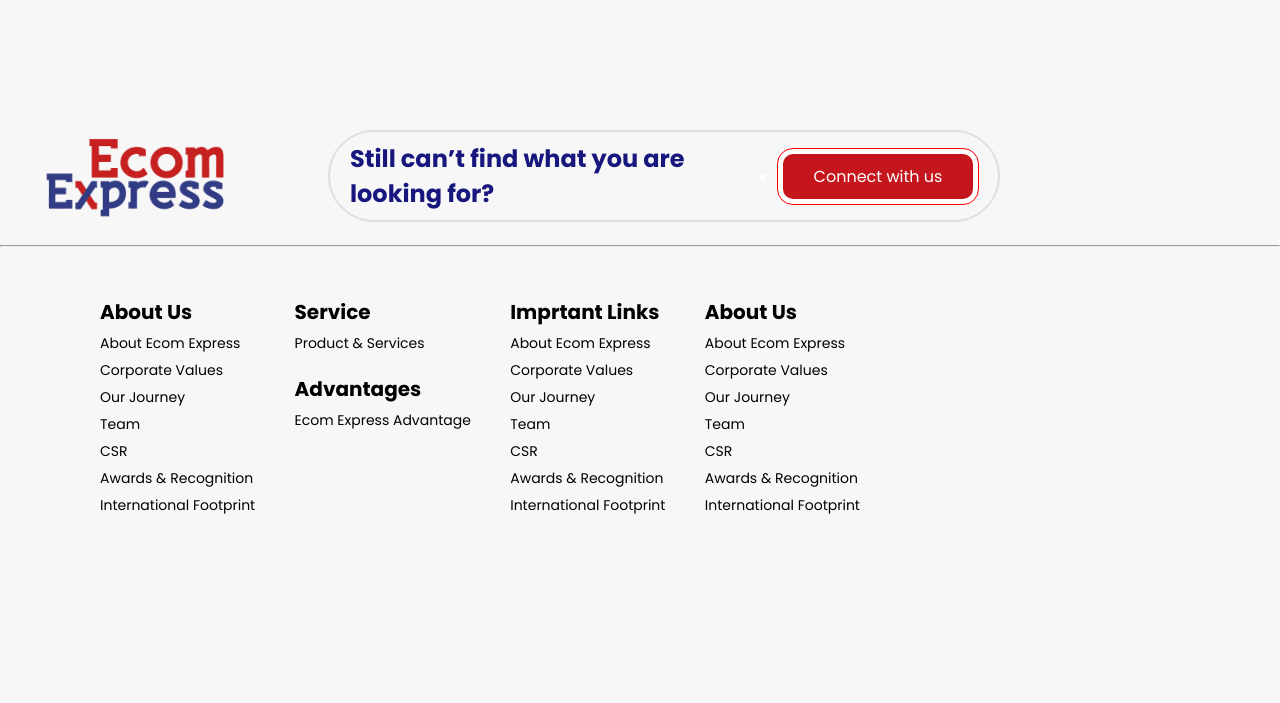
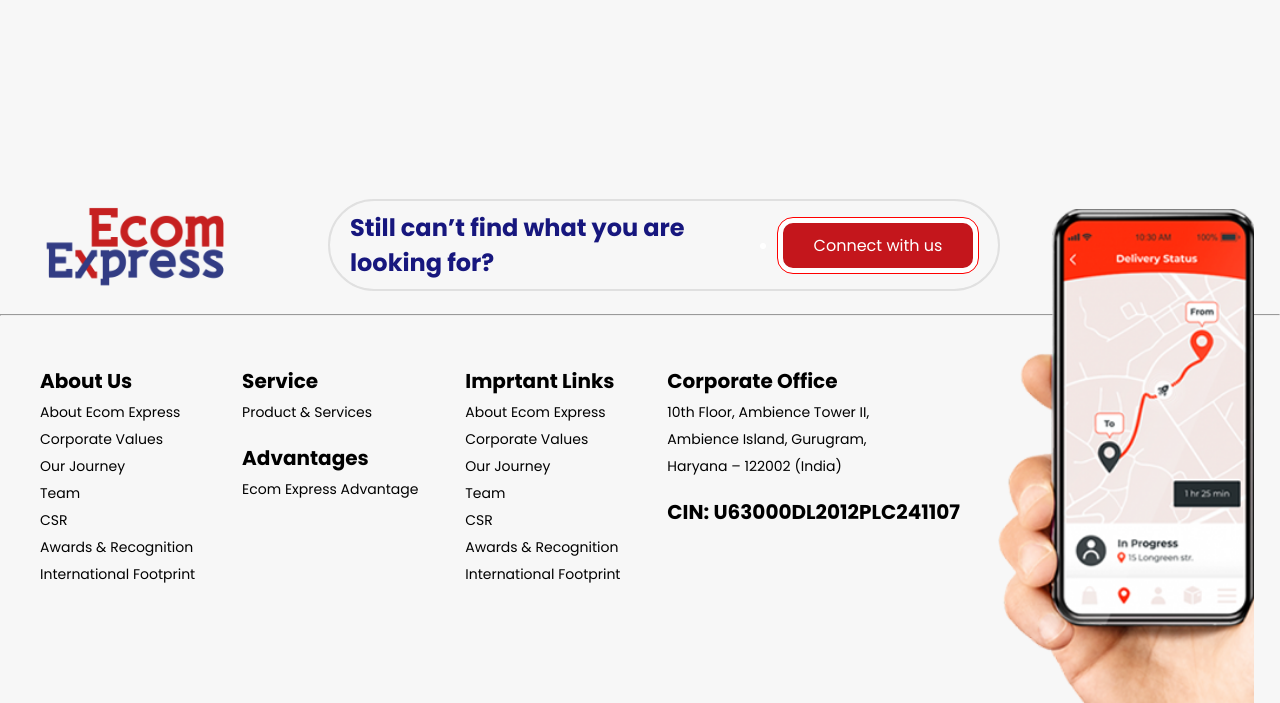
Before and after one commit to yadavhrsit/FSDprojects, a plain HTML site: page Full Fledged Web Page/1/index.html in a window 1280 px wide. Shown: the part 5160-5863 px from the top of the page. Drawn offline with nearby package versions, Linux system fonts and the light colour scheme.

Commit message:
Desktop Site Completed

```diff
--- a/Full Fledged Web Page/1/index.html
+++ b/Full Fledged Web Page/1/index.html
@@ -653,14 +653,11 @@
                 </table>
                 <table>
                     <tr>
-                        <th>About Us</th>
-                        <td>About Ecom Express</td>
-                        <td>Corporate Values</td>
-                        <td>Our Journey</td>
-                        <td>Team</td>
-                        <td>CSR</td>
-                        <td>Awards & Recognition</td>
-                        <td>International Footprint</td>
+                        <th>Corporate Office</th>
+                        <td>10th Floor, Ambience Tower II,</td>
+                        <td>Ambience Island, Gurugram,</td>
+                        <td>Haryana – 122002 (India)</td>
+                        <th>CIN: U63000DL2012PLC241107</th>
                     </tr>
                 </table>
             </div>
@@ -674,6 +671,7 @@
             <i class="fa-brands fa-twitter"></i>
             <i class="fa-brands fa-square-instagram"></i>
         </div>
+        <div class="footer-side-img"></div>
     </section>
 
 
--- a/Full Fledged Web Page/1/style.css
+++ b/Full Fledged Web Page/1/style.css
@@ -12,6 +12,9 @@
 html{
     font-size: 62.5%;
     font-family: 'Poppins',sans-serif;
+}
+body{
+    background-color: #f7f7f7;
 }
 a{
     text-decoration: none
@@ -479,9 +482,9 @@
 
 /* awards section styling */
 #awards{
-    margin-top: 8%;
+    margin-top: 4%;
     text-align: center;
-    height: 75vh;
+    height: 90vh;
 }
 #awards h1{
     display: inline;
@@ -573,6 +576,7 @@
 
 #footer{
     height: 80vh;
+    position: relative;
 }
 .footer-container{
     height: 90%;
@@ -625,7 +629,7 @@
     height: 60%;
     display: flex;
     justify-content: space-between;
-    padding: 30px 100px 50px 100px;
+    padding: 30px 0px 0px 40px;
 }
 table{
 display: flex;
@@ -664,6 +668,16 @@
     font-size: 32px;
     margin-left: 20px;
 }
+.footer-side-img{
+    position: absolute;
+    top: 10px;
+    left: 78%;
+    background-image: url(./img/phone-in-hand.png);
+    background-size: cover;
+    height: 100%;
+    width: 20%;
+}
+
 .hidden{
     display: none;
 }
```
Also changed, not shown: Full Fledged Web Page/1/img/phone-in-hand.png (added).
